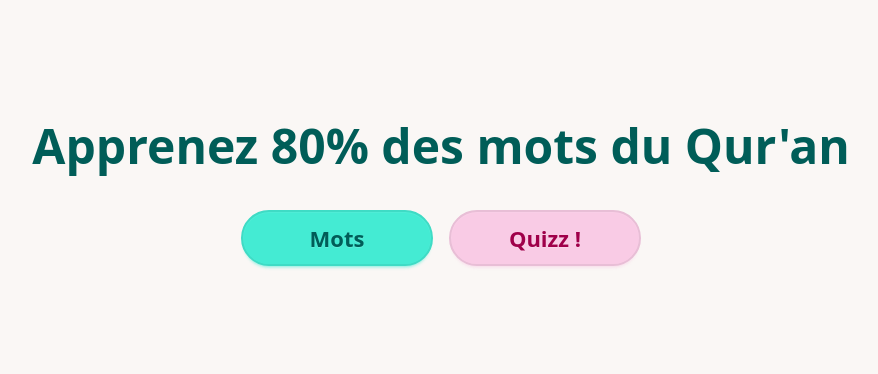
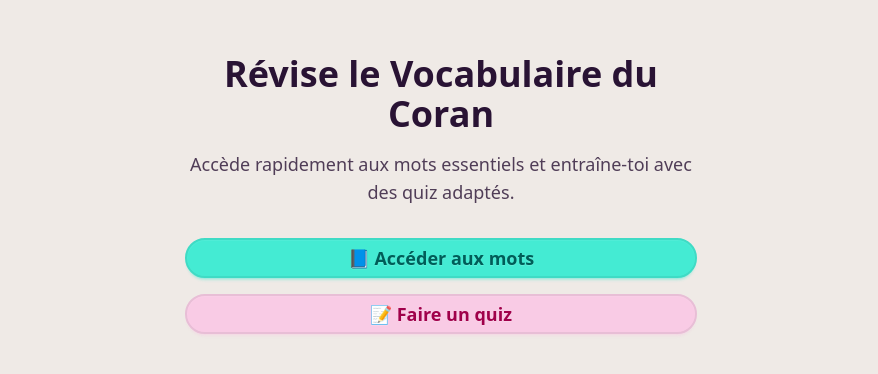
Before and after one commit to ShanAZIZ/mots-du-coran, a React (Vite) app: page / in a window 1280 px wide. Shown: the part 206-580 px from the top of the page, without its empty margins (199-1077 px from the left). Built offline with nearby package versions, Linux system fonts and the light colour scheme.

Commit message:
feat: homepage rework

```diff
--- a/src/pages/HomePage.tsx
+++ b/src/pages/HomePage.tsx
@@ -2,18 +2,25 @@ import { Link } from "react-router";
 
 export function HomePage() {
   return (
-    <main className="min-h-screen flex flex-col items-center justify-center px-4">
-      <h1 className="text-3xl md:text-5xl font-bold text-center text-primary-content mb-10">
-        Apprenez 80% des mots du Qur&apos;an
-      </h1>
-      <div className="flex flex-col md:flex-row gap-4">
-        <Link to="/mots" className="btn btn-primary btn-xl w-48 text-center">
-          Mots
-        </Link>
-        <Link to="/quizz" className="btn btn-secondary btn-xl w-48 text-center">
-          Quizz !
-        </Link>
+    <div className="min-h-screen bg-base-200 flex flex-col justify-center items-center p-6">
+      <div className="text-center max-w-lg w-full">
+        <h1 className="text-4xl font-bold mb-4">
+          Révise le Vocabulaire du Coran
+        </h1>
+        <p className="text-lg opacity-80 mb-8">
+          Accède rapidement aux mots essentiels et entraîne-toi avec des quiz
+          adaptés.
+        </p>
+
+        <div className="flex flex-col gap-4 w-full">
+          <Link to="/mots" className="btn btn-primary w-full text-lg">
+            📘 Accéder aux mots
+          </Link>
+          <Link to="/quizz" className="btn btn-secondary w-full text-lg">
+            📝 Faire un quiz
+          </Link>
+        </div>
       </div>
-    </main>
+    </div>
   );
 }
```
